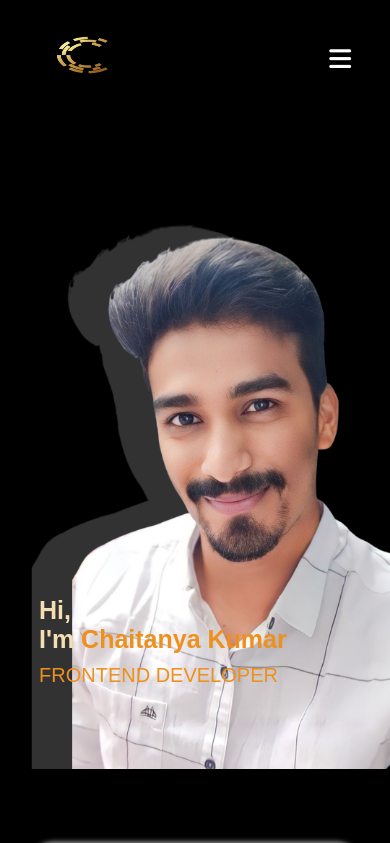
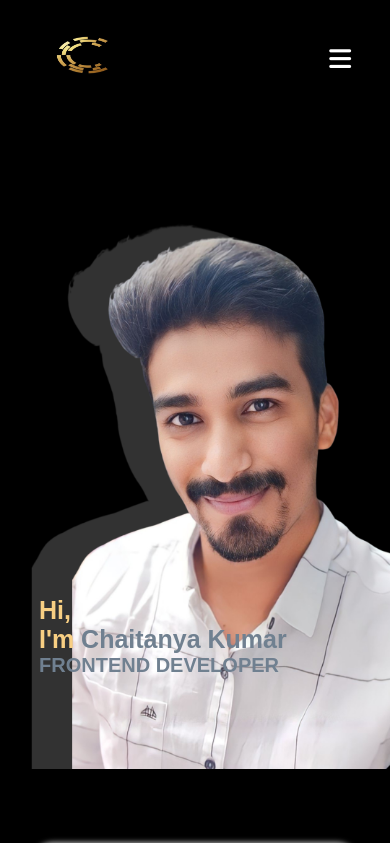
Before and after one commit to annemchaitanyakumar/Portfolio, a React (Create React App) app: page / in a window 390 px wide. Shown: the top 843 px of the page. Built offline with nearby package versions, Linux system fonts and the light colour scheme.

Commit message:
modified html

```diff
--- a/public/index.html
+++ b/public/index.html
@@ -29,7 +29,7 @@
         </nav>
     </div>
       <div class="header-text">
-        <h1 >Hi,<br/> I'm <span>Chaitanya Kumar</span></h1>
+        <h1 >Hi,<br/> I'm <span style="color: slategray;">Chaitanya Kumar</span></h1>
         <p >FRONTEND DEVELOPER</p>
       </div>
     </div>
--- a/public/style.css
+++ b/public/style.css
@@ -416,8 +416,8 @@ nav .fas {
         position: fixed;
         margin-top: 125% !important;
         font-size: 16px !important;
-        color: #ed901e;
-        /* font-weight: 500 !important; */
+        color: slategray;
+        font-weight: 700 !important;
         /* text-shadow: 10px #131312 !important; */
         /* text-decoration:#131312 !important; */
 
@@ -425,7 +425,9 @@ nav .fas {
 
     .header-text h1 {
         font-size: 25px !important;
-        color: wheat;
+        color: rgb(248, 207, 131);
+        padding-bottom: 0;
+        margin-bottom: 0;
     }
 
     .header-text p{
```
